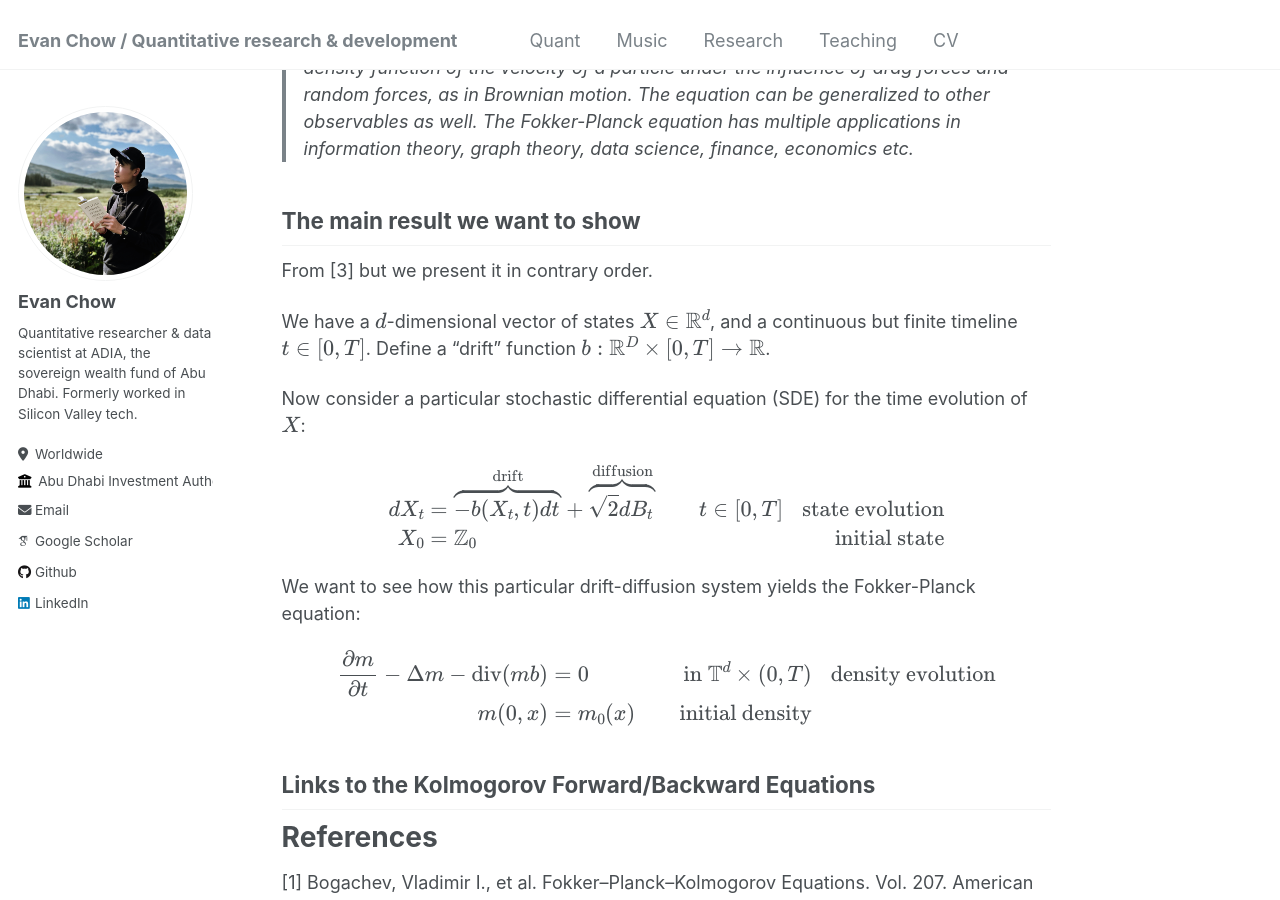
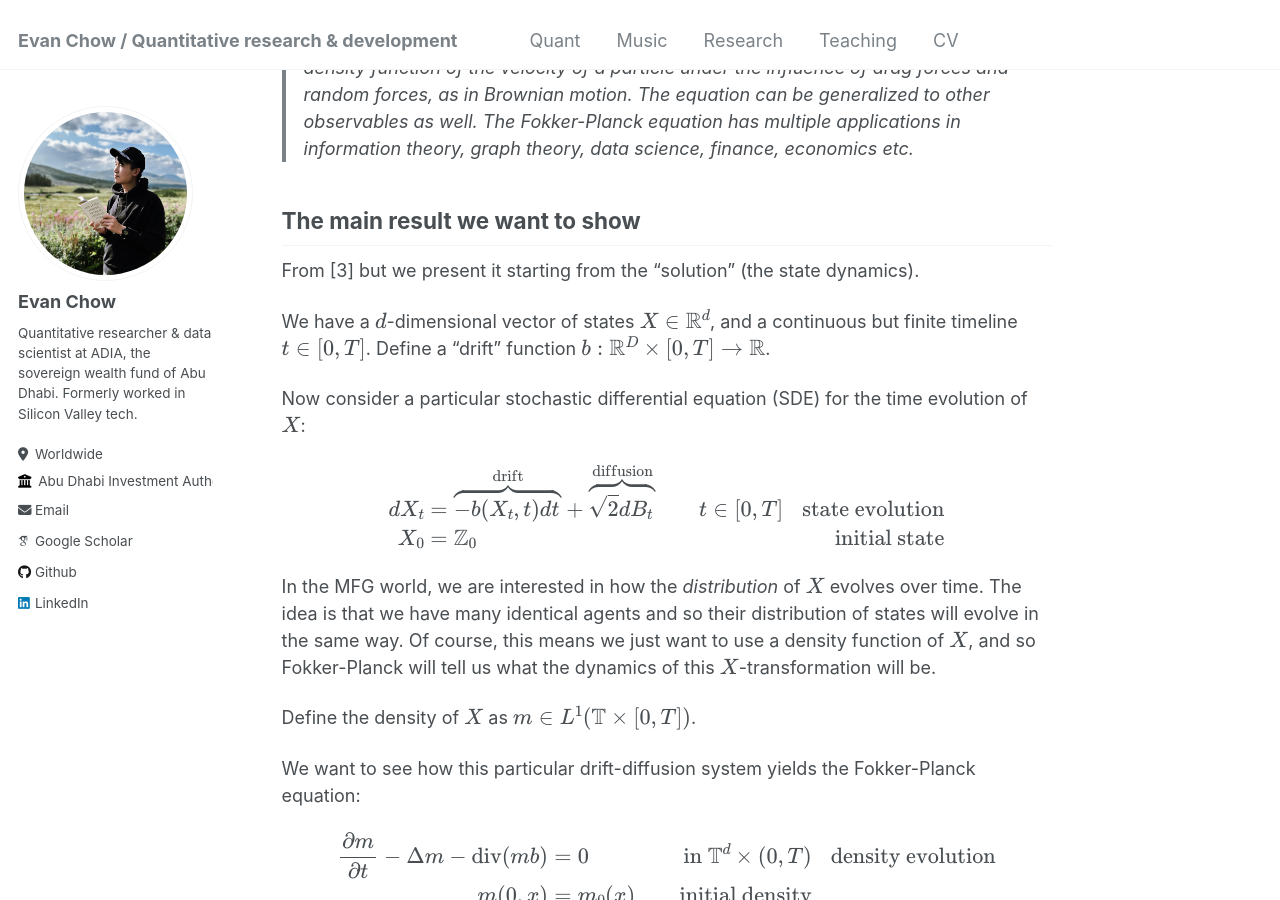
Before and after one commit to evnchw/evnchw.github.io, a Jekyll site: the page built from _quant/20240630_refresher_fokker_planck.md, in a window 1280 px wide and 900 px high, scrolled down 1010 px. Built offline with Jekyll 4.4.1, drawn with Linux system fonts in a browser that asks for light colours; some web fonts are replaced.

Commit message:
Quick commit.

```diff
--- a/_quant/20240630_refresher_fokker_planck.md
+++ b/_quant/20240630_refresher_fokker_planck.md
@@ -27,7 +27,7 @@ From [Wikipedia](https://en.wikipedia.org/wiki/Fokker%E2%80%93Planck_equation):
 
 ## The main result we want to show
 
-From [3] but we present it in contrary order.
+From [3] but we present it starting from the "solution" (the state dynamics).
 
 We have a $$d$$-dimensional vector of states $$X \in \mathbb{R}^d$$, and a continuous but finite timeline $$t \in [0, T]$$. Define a "drift" function $$b: \mathbb{R}^D \times [0, T] \to \mathbb{R}$$.
 
@@ -39,6 +39,10 @@ $$
     X_0 &= \mathbb{Z}_0 & \text{initial state}
 \end{align}
 $$
+
+In the MFG world, we are interested in how the *distribution* of $$X$$ evolves over time. The idea is that we have many identical agents and so their distribution of states will evolve in the same way. Of course, this means we just want to use a density function of $$X$$, and so Fokker-Planck will tell us what the dynamics of this $$X$$-transformation will be.
+
+Define the density of $$X$$ as $$m \in L^1(\mathbb{T} \times [0,T])$$.
 
 We want to see how this particular drift-diffusion system yields the Fokker-Planck equation:
 
```
